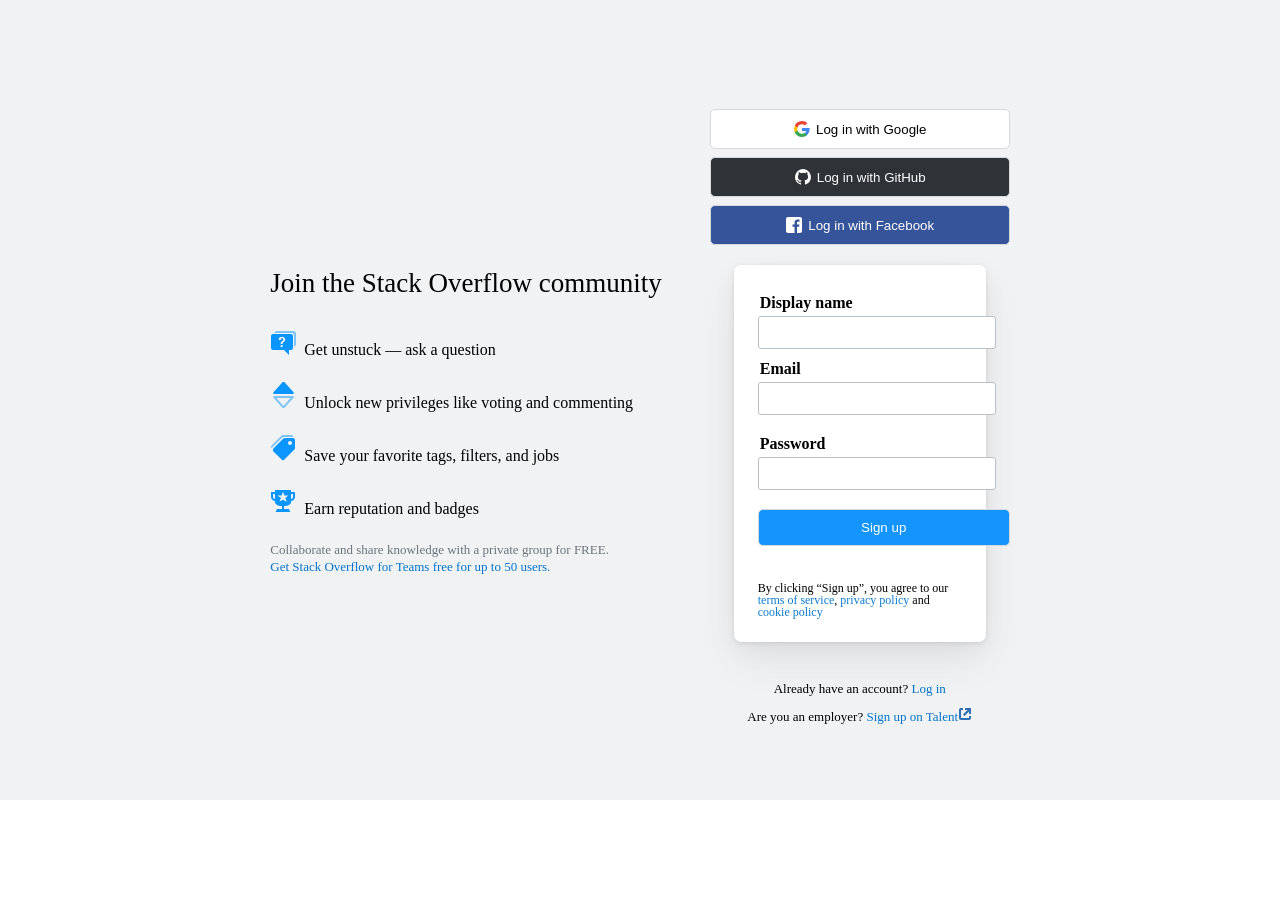
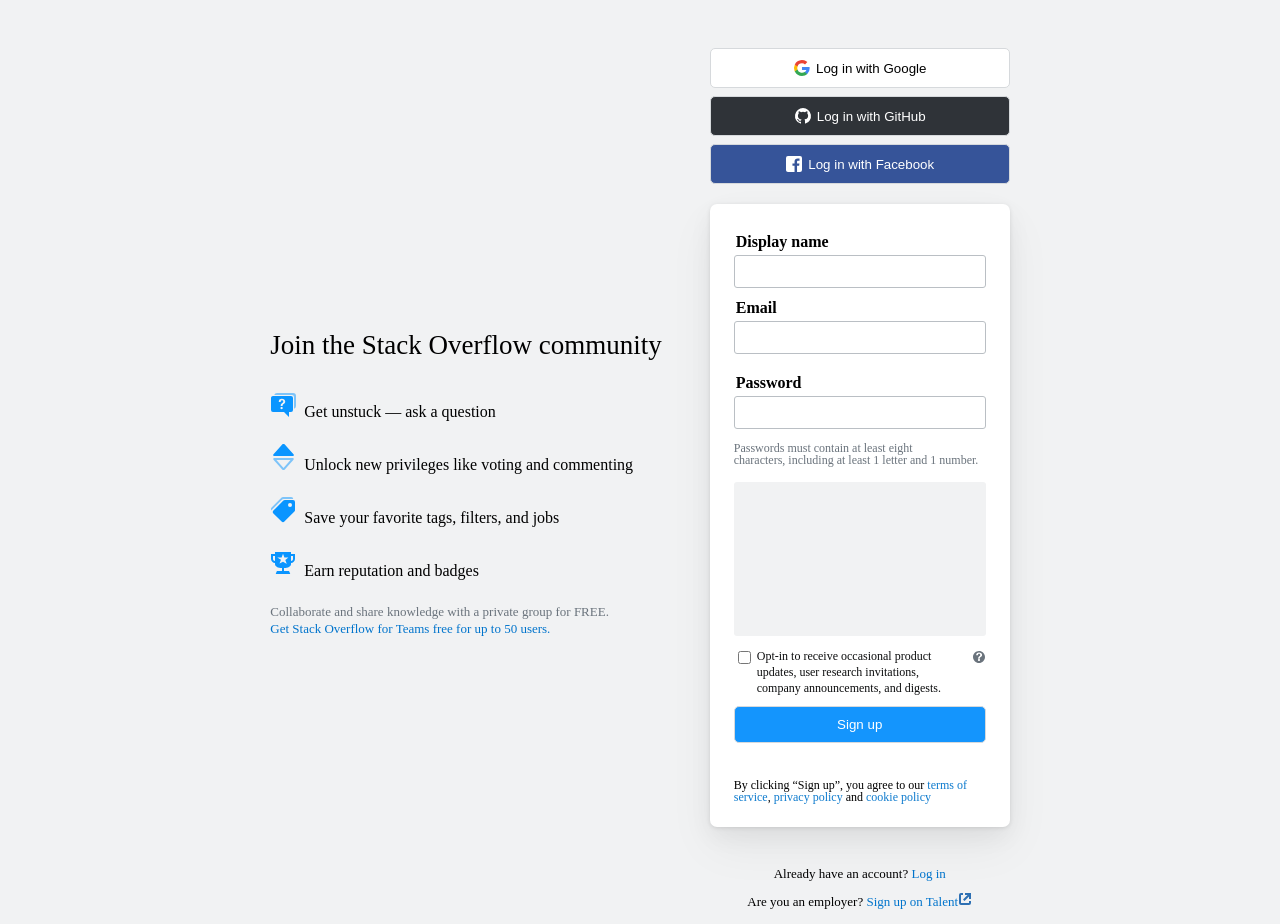
Before and after one commit to AntPact/StackOverFlow-Clone, a React (Create React App) app in the folder client/: page /signup in a window 1280 px wide. Before the commit the page ends 800 px from the top, so only its background shows below. Built offline with nearby package versions, Linux system fonts and the light colour scheme.

Commit message:
[FE]feat: 회원가입 로봇 체크박스

```diff
--- a/client/src/App.jsx
+++ b/client/src/App.jsx
@@ -1,6 +1,4 @@
 import { createBrowserRouter, RouterProvider } from "react-router-dom";
-import Footer from "./components/Footer";
-import Header from "./components/Header";
 import Login from "./pages/Login";
 import Logout from "./pages/Logout";
 import Mypage from "./pages/Mypage";
--- a/client/src/components/Header.jsx
+++ b/client/src/components/Header.jsx
@@ -17,7 +17,6 @@
   z-index: 1;
   > div {
     display: flex;
-    box-sizing: border-box;
     width: 100%;
     max-width: 1215px;
     padding: 0 12px 0 0;
@@ -73,7 +72,6 @@
   margin-left: 15px;
   cursor: pointer;
   @media screen and (min-width: 641px) {
-    /* width: 150px; */
     padding: 0 8px;
     margin-left: 0;
   }
@@ -204,7 +202,6 @@
   top: 61px;
   width: calc(100% - 20px);
   height: 32.6px;
-  box-sizing: border-box;
   padding-left: 34px;
   border: 1px solid hsl(210, 8%, 75%);
   border-radius: 2px;
@@ -356,7 +353,6 @@
 
 export const Button = styled.div`
   height: 30px;
-  box-sizing: border-box;
   padding: 8.4px 8px 6.4px 8px;
   border-radius: 2px;
   border: 1px solid black;
@@ -383,7 +379,6 @@
   top: 44px;
   width: 100vw;
   background-color: hsl(210, 8%, 95%);
-  box-sizing: border-box;
   box-shadow: 0 1px 2px hsla(0, 0%, 0%, 0.05), 0 1px 4px hsla(0, 0%, 0%, 0.05),
     0 2px 8px hsla(0, 0%, 0%, 0.05);
   @media screen and (min-width: 641px) {
--- a/client/src/components/LayoutContainer.jsx
+++ b/client/src/components/LayoutContainer.jsx
@@ -2,7 +2,6 @@
 import styled from "styled-components";
 
 const Container = styled.div`
-  box-sizing: border-box;
   width: 100%;
   max-width: 1215px;
   margin: 0 auto;
--- a/client/src/components/PageContainer.jsx
+++ b/client/src/components/PageContainer.jsx
@@ -1,7 +1,6 @@
 import React from "react";
 import styled from "styled-components";
 export const Container = styled.div`
-  box-sizing: border-box;
   min-height: 100vh;
   margin-left: 0px;
   padding-top: 47px;
--- a/client/src/pages/Login.jsx
+++ b/client/src/pages/Login.jsx
@@ -58,7 +58,7 @@
   display: flex;
   flex-direction: column;
   justify-content: space-between;
-  width: 252px;
+  width: 300px;
   padding: 24px;
   background-color: white;
   border-radius: 7px;
@@ -78,8 +78,8 @@
 `;
 
 export const EmailInput = styled.input`
-  width: 238px;
-  min-width: 238px;
+  width: 252px;
+  min-width: 252px;
   margin-top: 5px;
   padding: 0.6em 0.7em;
   border-radius: 3px;
@@ -179,8 +179,8 @@
     },
   });
 
-  const onSubmit = (das) => {
-    console.log(das);
+  const onSubmit = (data) => {
+    console.log(data);
   };
   return (
     <LoginBox>
--- a/client/src/pages/NotFound.jsx
+++ b/client/src/pages/NotFound.jsx
@@ -28,7 +28,6 @@
 `;
 
 const Contents = styled.div`
-  box-sizing: border-box;
   padding: 16px;
   color: #232629;
   @media screen and (min-width: 641px) {
--- a/client/src/pages/Signup.jsx
+++ b/client/src/pages/Signup.jsx
@@ -79,7 +79,7 @@
   display: flex;
   flex-direction: column;
   justify-content: space-between;
-  width: 252px;
+  width: 300px;
   padding: 24px;
   background-color: white;
   border-radius: 7px;
@@ -99,7 +99,7 @@
 `;
 
 export const EmailInput = styled.input`
-  width: 238px;
+  width: 252px;
   margin-top: 5px;
   padding: 0.6em 0.7em;
   border-radius: 3px;
@@ -225,6 +225,66 @@
   }
 `;
 
+const TestBox = styled.div`
+  margin: 6px 0;
+  padding: 8px 0px 2px;
+  display: flex;
+  flex-direction: column;
+  justify-content: center;
+  align-items: center;
+  background-color: hsl(210, 8%, 95%);
+  border-color: hsl(210, 8%, 90%);
+  border-radius: 3px;
+  border-width: 1px;
+`;
+
+const RecaptchaBox = styled.div`
+  width: 164px;
+  height: 144px;
+`;
+
+const AdBox = styled.div`
+  display: flex;
+  margin: 6px 0;
+`;
+
+const CheckBox = styled.input`
+  margin-right: 4px;
+  vertical-align: middle;
+  border-radius: 3px;
+  background-position: center center;
+  background-repeat: no-repeat;
+  background-size: contain;
+  width: 1em;
+  height: 1em;
+  border: 1px solid hsl(210, 8%, 75%);
+  outline: 0;
+  background-color: white;
+`;
+
+const AdInfo = styled.label`
+  line-height: 1rem;
+  cursor: pointer;
+  font-weight: 400;
+  font-size: 12px;
+  padding: 0 2px;
+  color: hsl(210, 8%, 5%);
+`;
+
+const QuestionBox = styled.div`
+  margin-left: 4px;
+  margin-top: 2px;
+`;
+
+const QuestionMark = styled.a``;
+
+const Requisition = styled.p`
+  color: hsl(210, 8%, 45%);
+  font-size: 12px;
+  margin-bottom: 4px;
+  margin-top: 4px;
+`;
+
 export default function Signup() {
   const EMAIL_REGEX =
     /^(([^<>()\[\].,;:\s@"]+(\.[^<>()\[\].,;:\s@"]+)*)|(".+"))@(([^<>()[\].,;:\s@"]+\.)+[^<>()[\].,;:\s@"]{2,})$/;
@@ -316,21 +376,6 @@
                 error={errors.nickname?.message === undefined ? "" : "error"}
                 {...nicknameRegister}
               />
-              {/* {errors.email?.message === undefined ? null : (
-                <ErrorIcon>
-                  <svg
-                    aria-hidden="true"
-                    width="18"
-                    height="18"
-                    viewBox="0 0 18 18"
-                  >
-                    <path
-                      d="M9 17c-4.36 0-8-3.64-8-8 0-4.36 3.64-8 8-8 4.36 0 8 3.64 8 8 0 4.36-3.64 8-8 8ZM8 4v6h2V4H8Zm0 8v2h2v-2H8Z"
-                      fill="red"
-                    ></path>
-                  </svg>
-                </ErrorIcon>
-              )} */}
             </ErrorBox>
             {/* <ErrorText>{errors.nickname?.message}</ErrorText> */}
           </InputBox>
@@ -385,7 +430,49 @@
               )}
             </ErrorBox>
             <ErrorText>{errors.password?.message}</ErrorText>
+            <Requisition>
+              Passwords must contain at least eight
+              <br /> characters, including at least 1 letter and 1 number.
+            </Requisition>
           </InputBox>
+          <TestBox>
+            <RecaptchaBox>
+              <iframe
+                title="reCAPTCHA"
+                src="https://www.google.com/recaptcha/api2/anchor?ar=2&amp;k=6Lfmm70ZAAAAADvPzM6OhZ8Adi40-78E-aYfc1ZS&amp;co=aHR0cHM6Ly9zdGFja292ZXJmbG93LmNvbTo0NDM.&amp;hl=en&amp;v=5qcenVbrhOy8zihcc2aHOWD4&amp;size=compact&amp;cb=3unij7lmwk0y"
+                width="164"
+                height="144"
+                role="presentation"
+                name="a-9911dfsh95jz"
+                frameborder="0"
+                scrolling="no"
+                sandbox="allow-forms allow-popups allow-same-origin allow-scripts allow-top-navigation allow-modals allow-popups-to-escape-sandbox"
+              ></iframe>
+            </RecaptchaBox>
+          </TestBox>
+          <AdBox>
+            <CheckBox type="checkbox" />
+            <AdInfo>
+              Opt-in to receive occasional product updates, user research
+              invitations, company announcements, and digests.
+            </AdInfo>
+            <QuestionBox>
+              <QuestionMark>
+                <svg
+                  aria-hidden="true"
+                  class="svg-icon iconHelpSm"
+                  width="14"
+                  height="14"
+                  viewBox="0 0 14 14"
+                >
+                  <path
+                    d="M7 1C3.74 1 1 3.77 1 7c0 3.26 2.77 6 6 6 3.27 0 6-2.73 6-6s-2.73-6-6-6Zm1.06 9.06c-.02.63-.48 1.02-1.1 1-.57-.02-1.03-.43-1.01-1.06.02-.63.5-1.04 1.08-1.02.6.02 1.05.45 1.03 1.08Zm.73-3.07-.47.3c-.2.15-.36.36-.44.6a3.6 3.6 0 0 0-.08.65c0 .04-.03.14-.16.14h-1.4c-.14 0-.16-.09-.16-.13-.01-.5.11-.99.36-1.42A4.6 4.6 0 0 1 7.7 6.07c.15-.1.21-.21.3-.33.18-.2.28-.47.28-.74.01-.67-.53-1.14-1.18-1.14-.9 0-1.18.7-1.18 1.46H4.2c0-1.17.31-1.92.98-2.36a3.5 3.5 0 0 1 1.83-.44c.88 0 1.58.16 2.2.62.58.42.88 1.02.88 1.82 0 .5-.17.9-.43 1.24-.15.2-.44.47-.86.79h-.01Z"
+                    fill="rgb(106, 115, 124)"
+                  ></path>
+                </svg>
+              </QuestionMark>
+            </QuestionBox>
+          </AdBox>
           <SignupBtn>Sign up</SignupBtn>
           <SignUp2>
             By clicking “Sign up”, you agree to our{" "}
```
